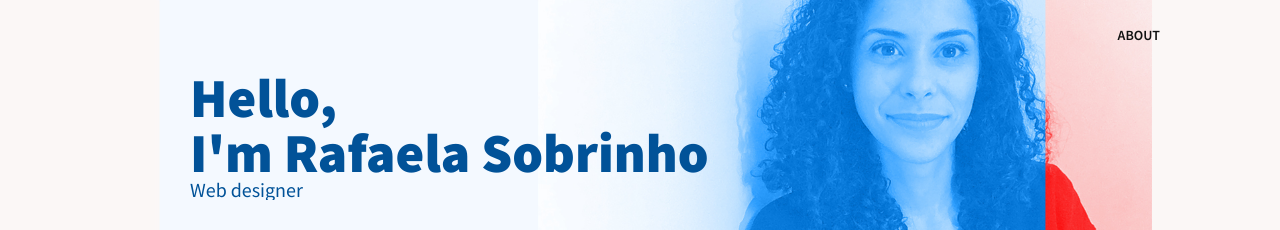
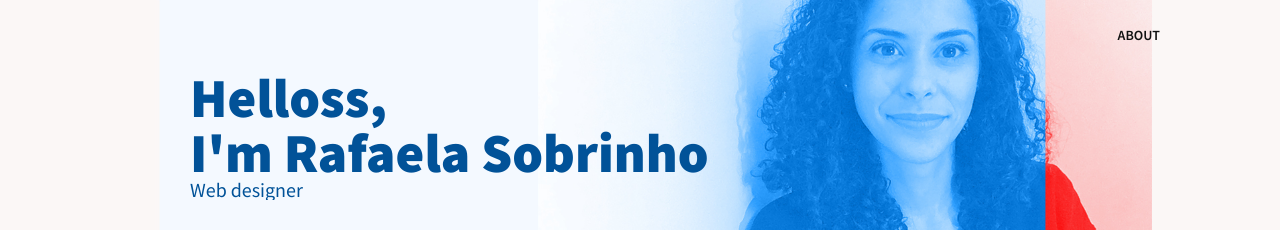
Before and after one commit to rafaelasobrinho/portfolio, a plain HTML site: page index.html in a window 1280 px wide. Shown: the part 145-375 px from the top of the page. Drawn offline with Linux system fonts and the light colour scheme; a web font is replaced by a local one.

Commit message:
Update index.html

```diff
--- a/index.html
+++ b/index.html
@@ -172,7 +172,7 @@
                     data-textalign="['top','top','top','top']"
                     data-frames='[{"from":"y:[-100%];z:0;rX:0deg;rY:0;rZ:0;sX:1;sY:1;skX:0;skY:0;","mask":"x:0px;y:0px;s:inherit;e:inherit;","speed":1500,"to":"o:1;","delay":1000,"ease":"Power3.easeInOut"},{"delay":"wait","speed":1000,"to":"auto:auto;","mask":"x:0;y:0;s:inherit;e:inherit;","ease":"Power3.easeInOut"}]'
                     style="z-index: 7; white-space: nowrap;">
-                        <div class="text-center"><h1>Hello,<br> I'm Rafaela Sobrinho</h1><h3>Web designer</h3></div>
+                        <div class="text-center"><h1>Helloss,<br> I'm Rafaela Sobrinho</h1><h3>Web designer</h3></div>
                     </div>
 
                 </ul>
```
